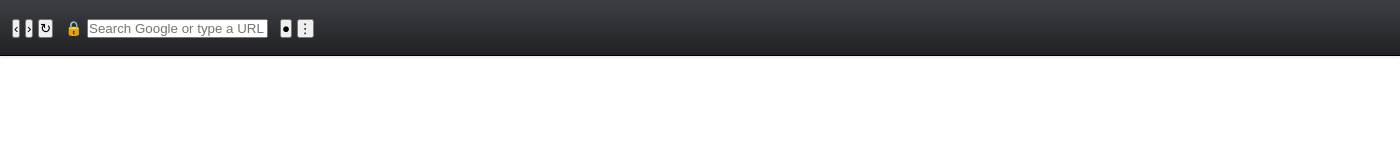
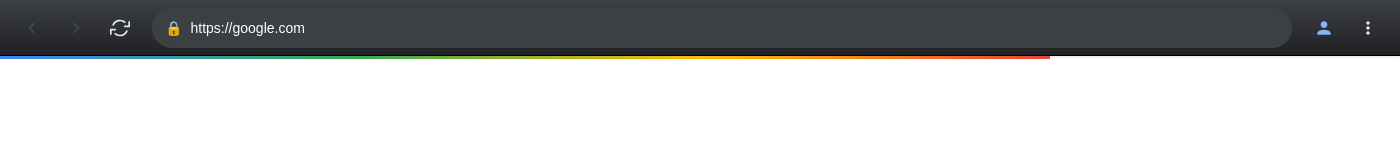
Before and after one commit to Robo2016a/web-browser, an Electron app: page index.html in a window 1400 px wide. Drawn offline with Linux system fonts and the light colour scheme.

Commit message:
Fix: Replace iframe with webview and rebuild UI for proper browser functionality

```diff
--- a/index.html
+++ b/index.html
@@ -1,4 +1,4 @@
-<!doctype html>
+<!DOCTYPE html>
 <html lang="en">
   <head>
     <meta charset="UTF-8" />
@@ -8,32 +8,76 @@
   </head>
   <body>
     <div class="browser-container">
-      <header class="toolbar">
-        <div class="nav-buttons">
-          <button class="icon-button" id="backBtn" title="Back">‹</button>
-          <button class="icon-button" id="forwardBtn" title="Forward">›</button>
-          <button class="icon-button" id="reloadBtn" title="Reload">↻</button>
+      <!-- Chrome-style toolbar -->
+      <div class="toolbar">
+        <div class="toolbar-left">
+          <button class="nav-btn" id="backBtn" title="Back (Ctrl+Left)">
+            <svg width="20" height="20" viewBox="0 0 24 24" fill="none" stroke="currentColor" stroke-width="2">
+              <path d="M15 18l-6-6 6-6"></path>
+            </svg>
+          </button>
+          <button class="nav-btn" id="forwardBtn" title="Forward (Ctrl+Right)">
+            <svg width="20" height="20" viewBox="0 0 24 24" fill="none" stroke="currentColor" stroke-width="2">
+              <path d="M9 18l6-6-6-6"></path>
+            </svg>
+          </button>
+          <button class="nav-btn" id="reloadBtn" title="Reload (Ctrl+R)">
+            <svg width="20" height="20" viewBox="0 0 24 24" fill="none" stroke="currentColor" stroke-width="2">
+              <polyline points="23 4 23 10 17 10"></polyline>
+              <polyline points="1 20 1 14 7 14"></polyline>
+              <path d="M3.51 9a9 9 0 0114.85-3.36M20.49 15a9 9 0 01-14.85 3.36"></path>
+            </svg>
+          </button>
         </div>
 
-        <div class="address-shell">
-          <span id="securityIcon" class="security-icon">🔒</span>
-          <input id="addressBar" autocomplete="off" spellcheck="false" placeholder="Search Google or type a URL" />
-          <button id="clearBtn" class="clear-button" hidden>×</button>
+        <div class="address-bar-wrapper">
+          <div class="address-bar-container">
+            <span class="security-icon" id="securityIcon">🔒</span>
+            <input
+              id="addressBar"
+              class="address-bar"
+              type="text"
+              placeholder="Search Google or type a URL"
+              spellcheck="false"
+              autocomplete="off"
+            />
+          </div>
         </div>
 
-        <div class="toolbar-actions">
-          <button id="accountBtn" class="account-button" title="Google accounts">●</button>
-          <button id="menuBtn" class="icon-button" title="Menu">⋮</button>
+        <div class="toolbar-right">
+          <button class="account-btn" id="accountBtn" title="Google Accounts">
+            <svg width="20" height="20" viewBox="0 0 24 24" fill="currentColor">
+              <path d="M12 12c2.21 0 4-1.79 4-4s-1.79-4-4-4-4 1.79-4 4 1.79 4 4 4zm0 2c-2.67 0-8 1.34-8 4v2h16v-2c0-2.66-5.33-4-8-4z"></path>
+            </svg>
+          </button>
+          <button class="menu-btn" id="menuBtn" title="Menu">
+            <svg width="20" height="20" viewBox="0 0 24 24" fill="currentColor">
+              <path d="M12 8c1.1 0 2-.9 2-2s-.9-2-2-2-2 .9-2 2 .9 2 2 2zm0 2c-1.1 0-2 .9-2 2s.9 2 2 2 2-.9 2-2-.9-2-2-2zm0 6c-1.1 0-2 .9-2 2s.9 2 2 2 2-.9 2-2-.9-2-2-2z"></path>
+            </svg>
+          </button>
         </div>
-      </header>
+      </div>
 
-      <section class="account-panel" id="accountPanel" hidden>
-        <div class="panel-title">Google accounts</div>
-        <p class="panel-note">Sign in or switch accounts on Google itself.</p>
-        <button id="openAccountsBtn" class="panel-action">Open Google account chooser</button>
-      </section>
+      <!-- Loading bar -->
+      <div id="loadingBar" class="loading-bar"></div>
 
-      <div id="loadingBar" class="loading-bar"></div>
+      <!-- Account dropdown panel -->
+      <div id="accountPanel" class="account-panel hidden">
+        <div class="account-panel-header">
+          <h3>Google Accounts</h3>
+          <button class="close-btn" id="closeAccountPanel">✕</button>
+        </div>
+        <div class="account-list" id="accountList">
+          <div class="account-item add-account" id="addAccountBtn">
+            <svg width="24" height="24" viewBox="0 0 24 24" fill="#1f2937">
+              <path d="M12 2C6.48 2 2 6.48 2 12s4.48 10 10 10 10-4.48 10-10S17.52 2 12 2zm5 11h-4v4h-2v-4H7v-2h4V7h2v4h4v2z"></path>
+            </svg>
+            <span>Add Account</span>
+          </div>
+        </div>
+      </div>
+
+      <!-- Main browser view - webview for Electron -->
       <webview id="browserView" partition="persist:browser" allowpopups></webview>
     </div>
 
```
